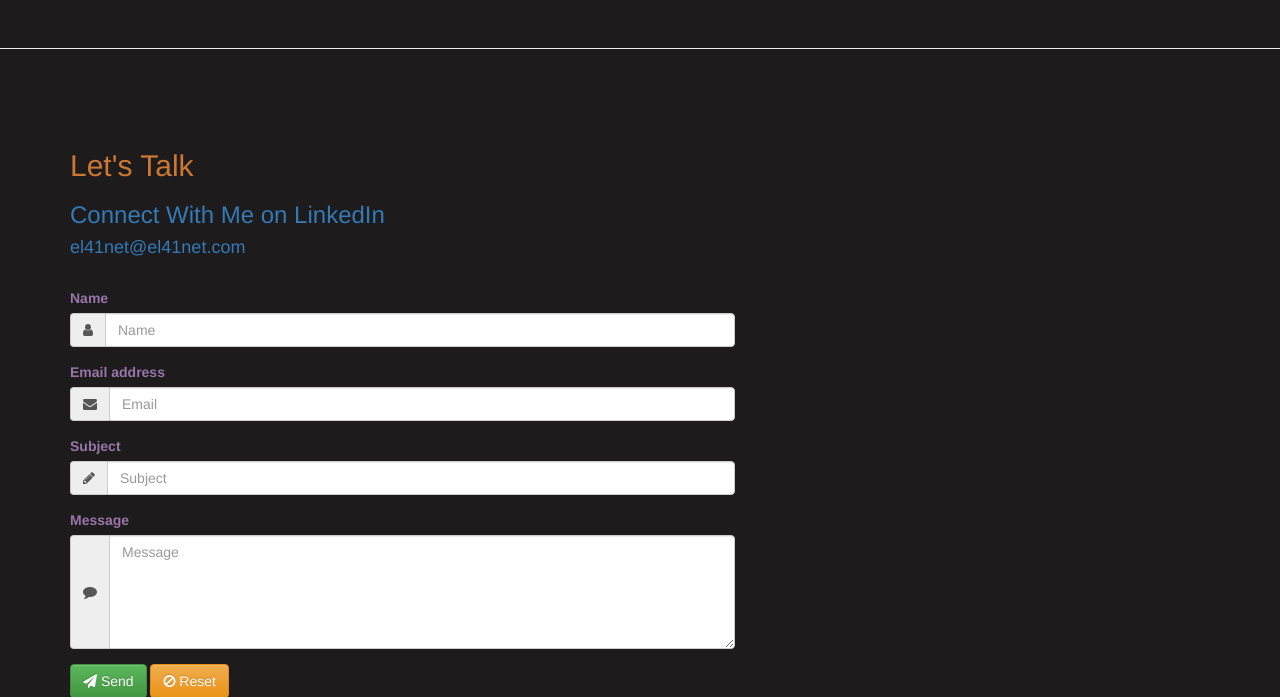
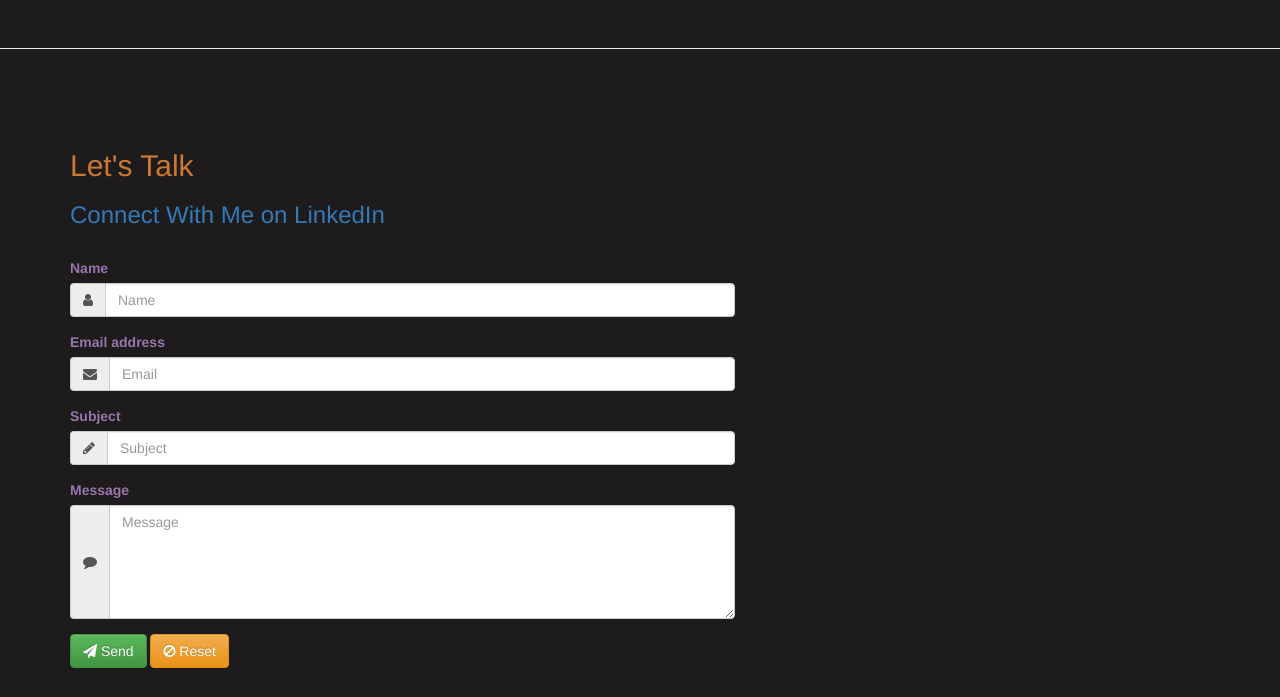
Before and after one commit to elainethomas/el41net, a PHP site: page / in a window 1280 px wide. Shown: the part 3498-4195 px from the top of the page. After the commit the page ends 4166 px from the top, so only its background shows below. Run offline with PHP 8.4, Linux system fonts and the light colour scheme; grey boxes labelled with a size stand in for pictures from a placeholder-image service; some libraries are stand-ins or nearby versions.

Commit message:
mailer is now working!!!!!!!!!!!!!!!! rm'd my email from page

```diff
--- a/public_html/index.php
+++ b/public_html/index.php
@@ -279,9 +279,9 @@
 			<div class="container">
 				<h2 class="jtron-h2" id="contact">Let's Talk</h2>
 				<a href="http://www.linkedin.com/in/el41net"><h3>Connect With Me on LinkedIn</h3></a>
-				<a href="mailto:el41net@el41net.com"><h4><span class="jtron-h5">el41net@el41net.com</span></h4></a>
 				<div class="col-xs-12 col-md-7 form-wrap">
 
+					<!-- begin form from DDBC-->
 					<form id="contact-form" action="php/lib/mailer.php" method="post">
 						<div class="form-group">
 							<label for="name">Name</label>
```
